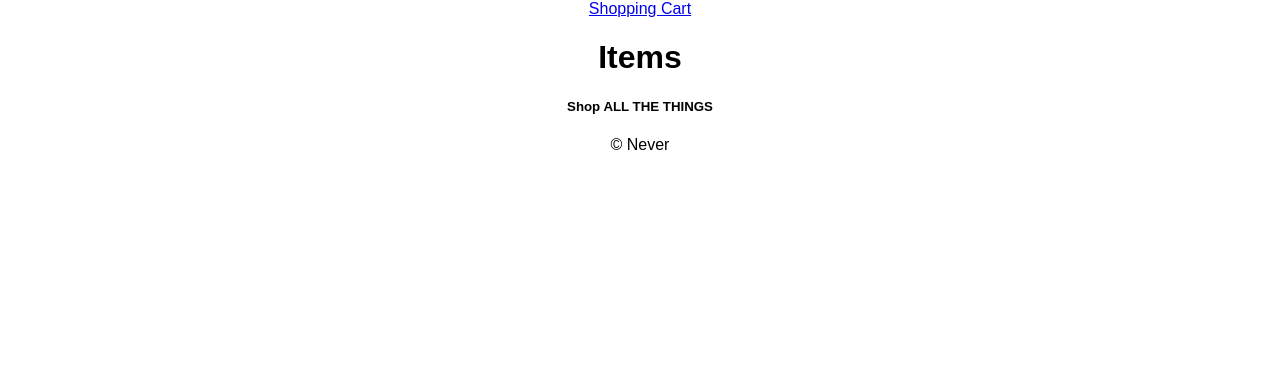
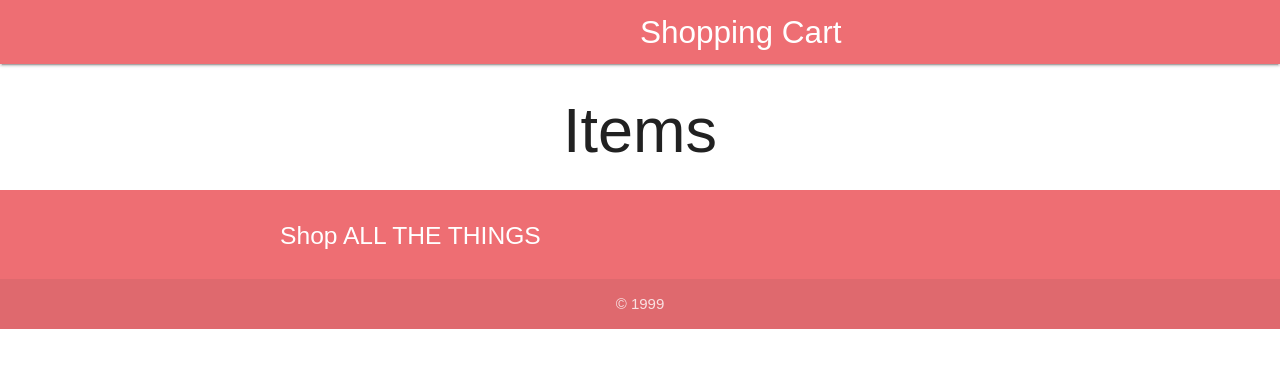
Before and after one commit to DillyDaily/day2, a React (Create React App) app: page / in a window 1280 px wide. Shown: the top 368 px of the page. Built offline with nearby package versions, Linux system fonts and the light colour scheme.

Commit message:
passing copyright date with props

```diff
--- a/public/index.html
+++ b/public/index.html
@@ -20,6 +20,8 @@
       Learn how to configure a non-root public URL by running `npm run build`.
     -->
     <title>React App</title>
+    <link rel="stylesheet" href="https://cdnjs.cloudflare.com/ajax/libs/materialize/0.100.2/css/materialize.min.css">
+    <script src="https://code.jquery.com/jquery-2.2.4.min.js"></script>
   </head>
   <body>
     <noscript>
--- a/src/CartFooter.js
+++ b/src/CartFooter.js
@@ -1,6 +1,6 @@
 import React from 'react';
 
-const CartFooter = () => {
+const CartFooter = (props) => {
     return (
         <footer className="page-footer">
         <div className="container">
@@ -12,7 +12,7 @@ const CartFooter = () => {
         </div>
         <div className="footer-copyright">
           <div className="container">
-            &copy; Never
+            &copy; {props.year}
           </div>
         </div>
       </footer>
--- a/src/ShoppingCart.js
+++ b/src/ShoppingCart.js
@@ -8,7 +8,7 @@ const ShoppingCart = () => {
         <div>
             <CartHeader />
             <CartItems />
-            <CartFooter />
+            <CartFooter year="1999"/>
         </div>
     )
 }
```
